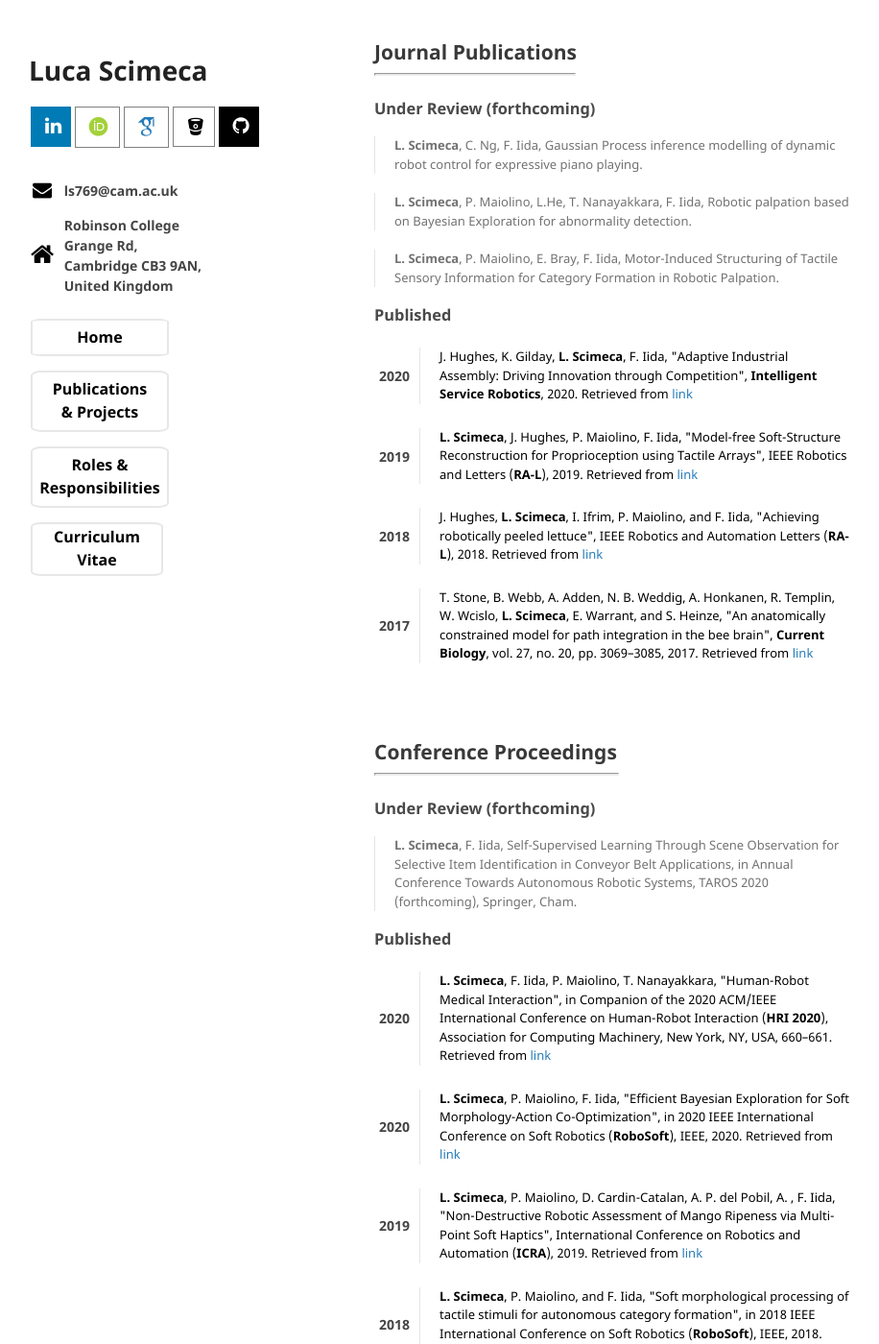
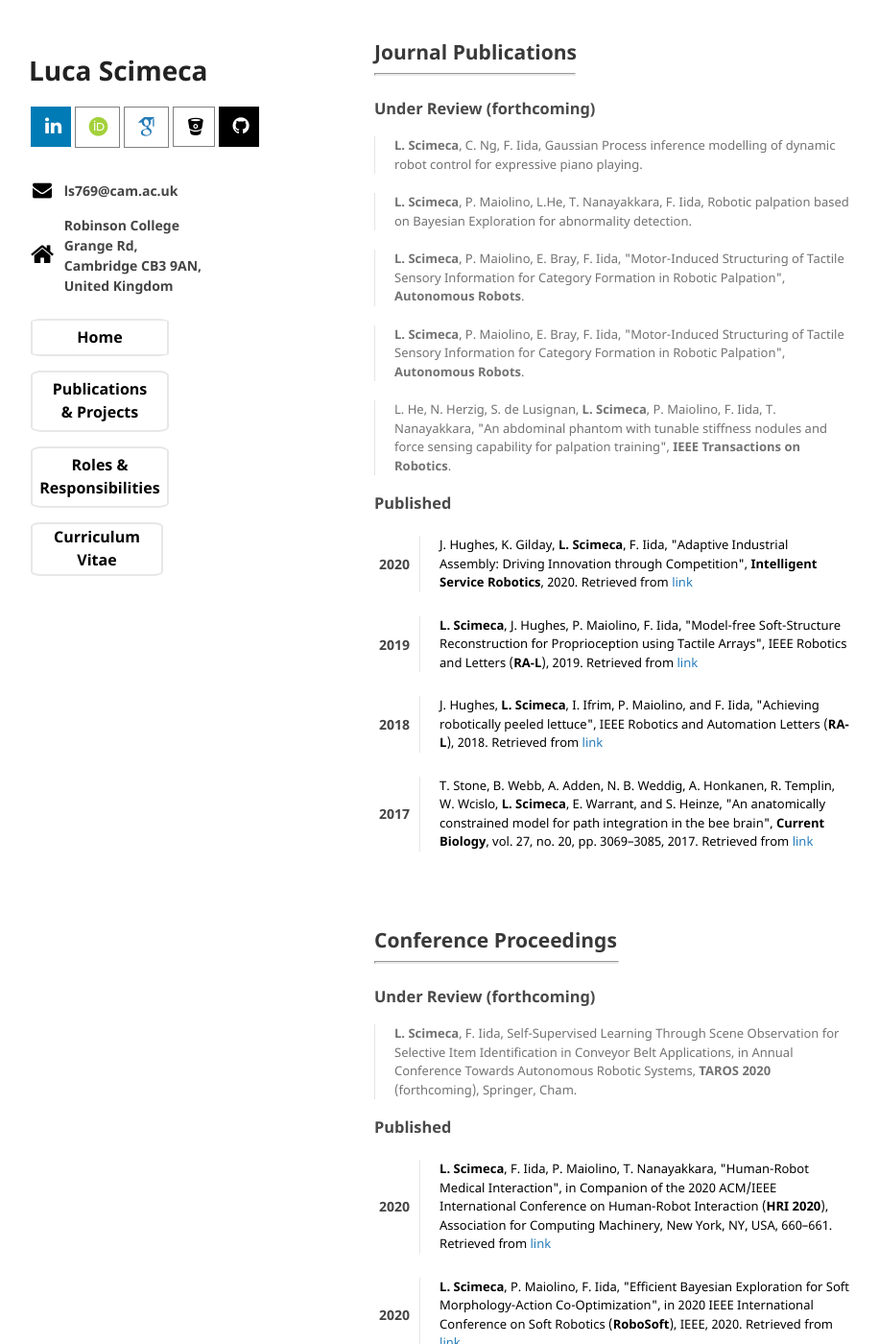
Before and after one commit to lucascimeca/lucascimeca.github.io, a Jekyll site: the page built from publications.md, in a window 1280 px wide and 1400 px high, scrolled down 304 px. Shown: the whole window at 96% size, without its empty margins (180-1096 px from the left). Built offline with Jekyll 4.4.1, drawn with Linux system fonts in a browser that asks for light colours; nearby versions of some CDN libraries; some web fonts are replaced; the repository's description, which GitHub fills in, is left out; our own code applies the rules of GitHub Pages for plain Markdown files.

Commit message:
Update publications.md

```diff
--- a/publications.md
+++ b/publications.md
@@ -33,9 +33,17 @@ control for expressive piano playing.</div>
 > <div style="font-size: 13px"><b>L. Scimeca</b>, P. Maiolino, L.He, T. Nanayakkara, F. Iida, Robotic palpation based on Bayesian Exploration for abnormality detection.</div>
 <p></p>
 
-> <div style="font-size: 13px"><b>L. Scimeca</b>, P. Maiolino, E. Bray, F. Iida, Motor-Induced Structuring of Tactile Sensory Information for Category Formation in Robotic Palpation.</div>
+> <div style="font-size: 13px"><b>L. Scimeca</b>, P. Maiolino, E. Bray, F. Iida, "Motor-Induced Structuring of Tactile Sensory Information for Category Formation in Robotic Palpation", <b>Autonomous Robots</b>. </div>
 <p></p>
 
+
+> <div style="font-size: 13px"><b>L. Scimeca</b>, P. Maiolino, E. Bray, F. Iida, "Motor-Induced Structuring of Tactile Sensory Information for Category Formation in Robotic Palpation", <b>Autonomous Robots</b>. </div>
+<p></p>
+
+
+> <div style="font-size: 13px"> L. He, N. Herzig, S. de Lusignan, <b>L. Scimeca</b>, P. Maiolino, F. Iida, T. Nanayakkara,  "An abdominal phantom with tunable stiffness nodules and force sensing capability for palpation training", <b>IEEE
+Transactions on Robotics</b>. </div>
+<p></p>
 
 ### Published
 
@@ -91,7 +99,7 @@ T. Stone, B. Webb, A. Adden, N. B. Weddig, A. Honkanen, R. Templin, W. Wcislo, <
 
 ### Under Review (forthcoming)
 
-> <div style="font-size: 13px"><b>L. Scimeca</b>, F. Iida, Self-Supervised Learning Through Scene Observation for Selective Item Identification in Conveyor Belt Applications, in Annual Conference Towards Autonomous Robotic Systems, TAROS 2020 (forthcoming), Springer, Cham. </div>
+> <div style="font-size: 13px"><b>L. Scimeca</b>, F. Iida, Self-Supervised Learning Through Scene Observation for Selective Item Identification in Conveyor Belt Applications, in Annual Conference Towards Autonomous Robotic Systems, <b>TAROS 2020</b> (forthcoming), Springer, Cham. </div>
 <p></p>
 
 ### Published
```
